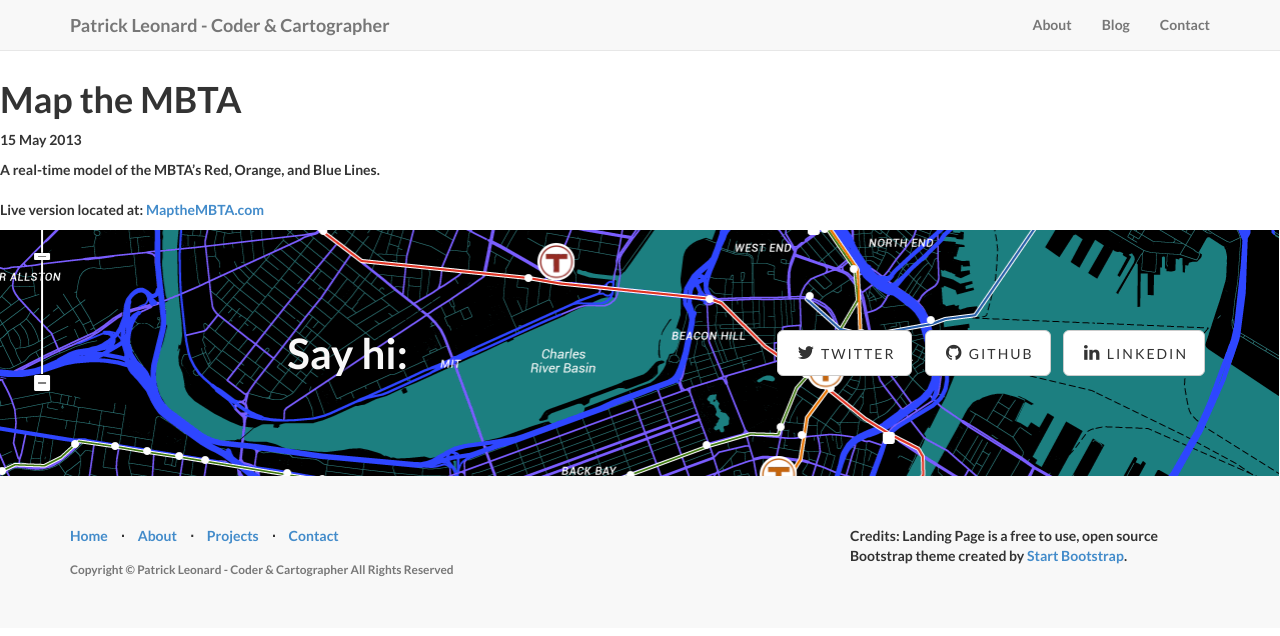
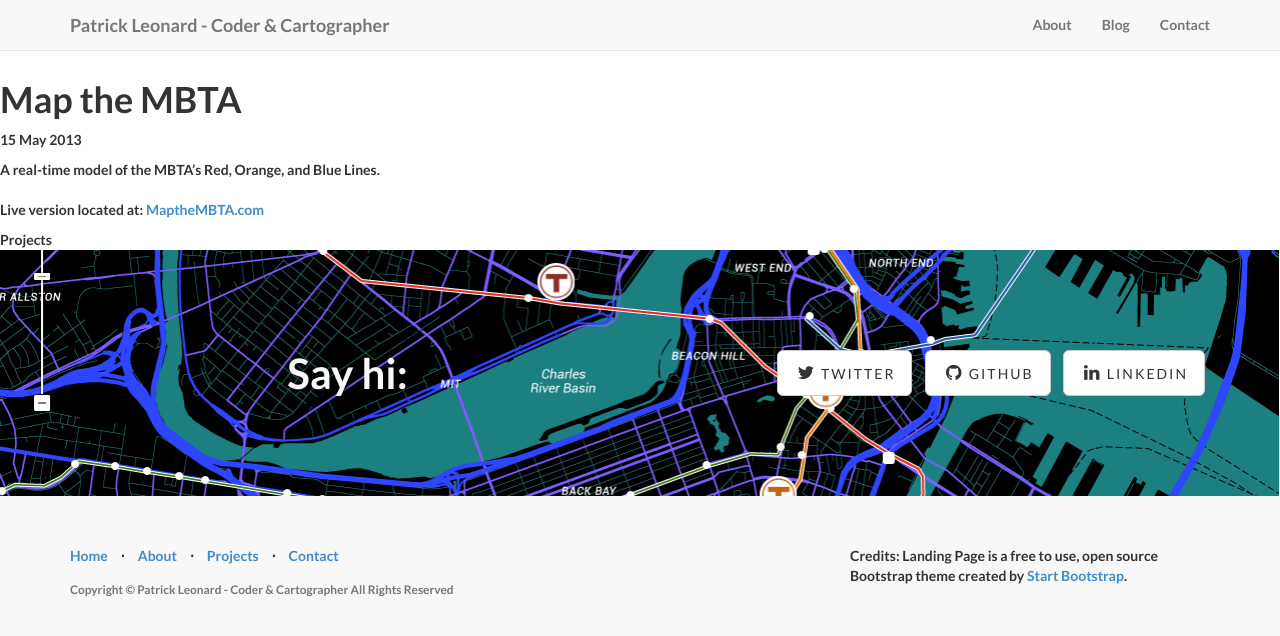
Before and after one commit to pjleonard37/pjleonard37.github.io, a Jekyll site: the page built from _posts/2013-12-20-map-the-mbta.md, in a window 1280 px wide. Shown: the top 636 px of the page. Built offline with Jekyll 4.4.1, drawn with Linux system fonts in a browser that asks for light colours.

Commit message:
experiments

```diff
--- a/_includes/blog_post.html
+++ b/_includes/blog_post.html
@@ -8,6 +8,6 @@
 
 <div class="post">
   {{ content }}
-  {{ post.category }}
+  {{ page.category }}
 </div>
 </section>
```
